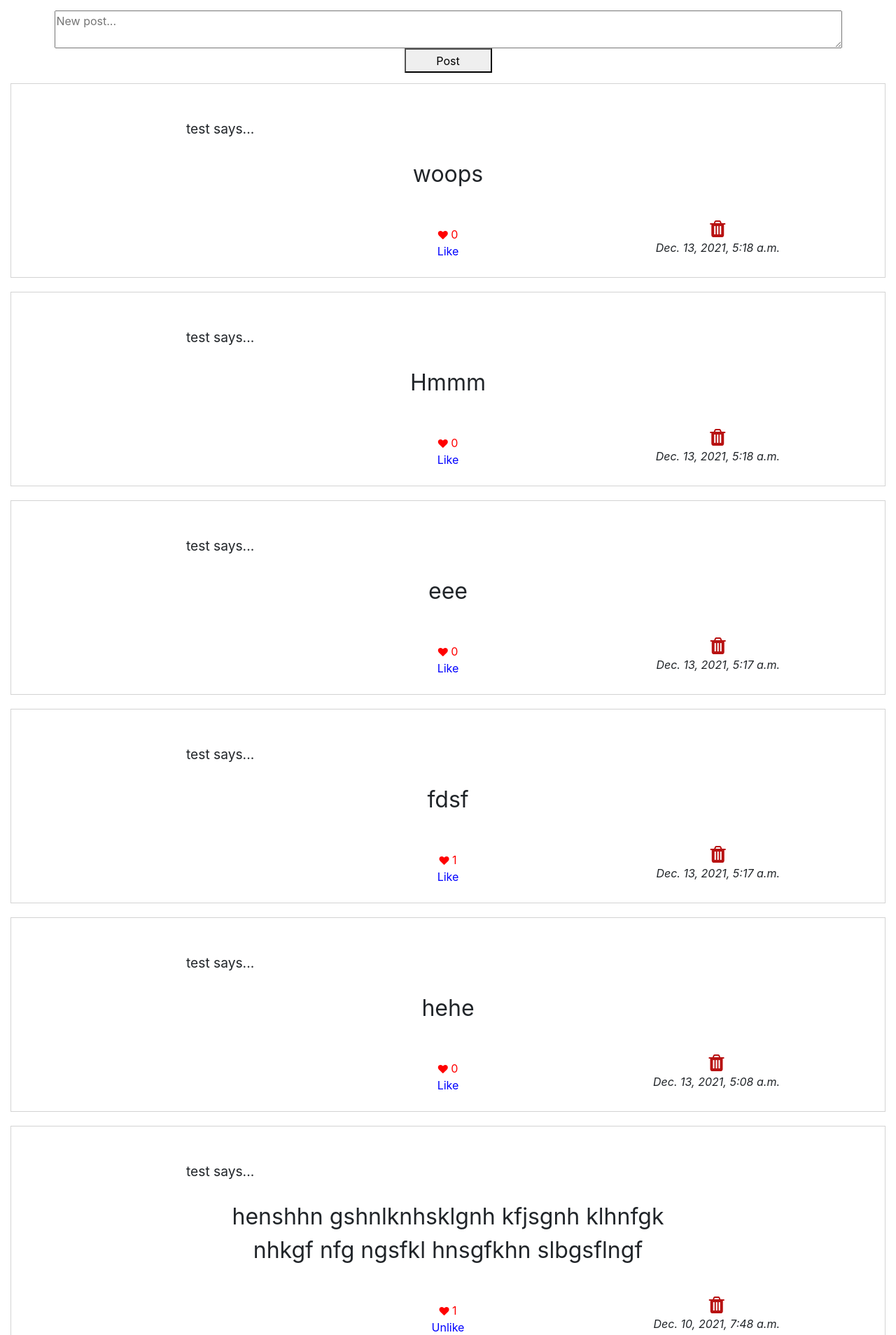
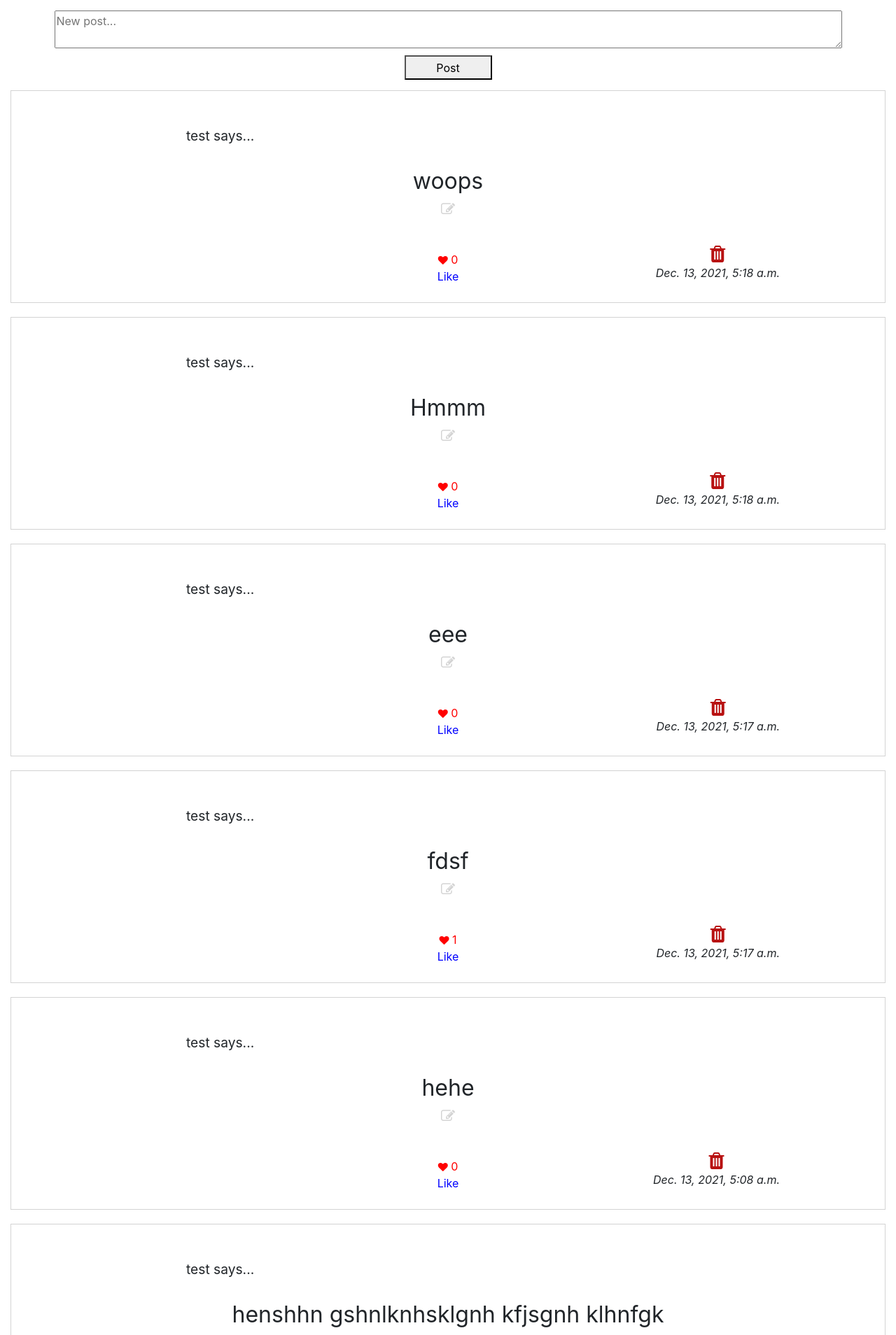
Before and after one commit to whejy/cs50w-project4-network, a Django app: page / in a window 1280 px wide. Shown: the part 56-1964 px from the top of the page at 70% size. Run offline with Django 3.2, Linux system fonts and the light colour scheme; a user stored in the database is signed in; data comes from the database, SQL or seed files in the repository; both versions use the stored data as it was after the commit; data that the repository does not hold is empty; some libraries are stand-ins or nearby versions.

Commit message:
started edit implementation

```diff
--- a/network/static/network/styles.css
+++ b/network/static/network/styles.css
@@ -1,8 +1,3 @@
-.hidden {
-    display: none
-}
-
-
 .center {
     text-align: center;
 }
@@ -60,7 +55,7 @@
 }
 
 .post-content {
-    padding: 50px;
+    padding: 50px 50px 0 50px;
     font-size: xx-large;
     max-width: 65%;
     margin: auto;
@@ -77,6 +72,12 @@
     -ms-user-select: none; /* Internet Explorer/Edge */
     cursor: pointer;
     color: blue;
+    display: inline-block;
+}
+
+
+.like-container {
+    display: block;
 }
 
 
@@ -93,12 +94,14 @@ textarea, .submit-button {
 }
 
 
-.submit-button {
+.submit-button, .update {
     width: 10%;
     height: 35px;
+    margin-top: 10px;
 }
 
 .fa-heart {
+    margin-top: 50px;
     font-size:14px;
     color:red;
 }
@@ -119,13 +122,24 @@ textarea, .submit-button {
     display: block;
 }
 
-.delete-button {
+.button {
     border:none;
     background-color: transparent;
     display: block;
-    margin:auto;
+    margin: auto;
 }
 
-.delete-button:focus {
+
+.button:focus {
     outline:none;
 }
+
+
+.edit {
+    font-size: 20px;
+    color:lightgrey;
+}
+
+.hidden {
+    display: none
+}
--- a/network/templates/network/index.html
+++ b/network/templates/network/index.html
@@ -21,11 +21,17 @@
                 {% else %}
                     <span class="follow" data-action="follow" data-id="{{post.user}}">Follow <i class="fa fa-user-plus"></i></span>
                 {% endif %}
-                <i class="fas fa-user-minus"></i>
             {% endif %}
-            <div class="post-content">{{post.post}}</div>
-            <i class="fa fa-heart"></i>
-            <span class="like-count" id="{{post.id}}">{{post.like_count}}</span>
+            <div class="post-content" id="post{{post.id}}">{{post.post}}</div>
+            {% if post.user == user %}
+                <button class="update{{post.id}} update hidden" id="update">Update</button>
+                <button class="update{{post.id}} update hidden">Cancel</button>
+                <button class="edit button" id="edit{{post.id}}" data-id="{{post.id}}"><i class="fa fa-edit"></i></button>
+            {% endif %}
+            <div class="like-container">
+                <i class="fa fa-heart"></i>
+                <span class="like-count" id="{{post.id}}">{{post.like_count}}</span>
+            </div>
             {% if user.is_authenticated %}
                 {% if user.id in post.liked %}
                     <div class="like" data-action="unlike" data-id="{{post.id}}">Unlike</div>
@@ -35,7 +41,7 @@
             {% endif %}
             <span class="post-timestamp">
             {% if post.user == user %}
-                <button class="delete-button" data-id="{{post.id}}"><i class="fa fa-trash"></i></button>
+                <button class="delete button" data-id="{{post.id}}"><i class="fa fa-trash"></i></button>
             {% endif %}
             {{post.timestamp}}
             </span>
```
Also changed, not shown: network/static/network/script.js (+36 -1 lines), db.sqlite3.
